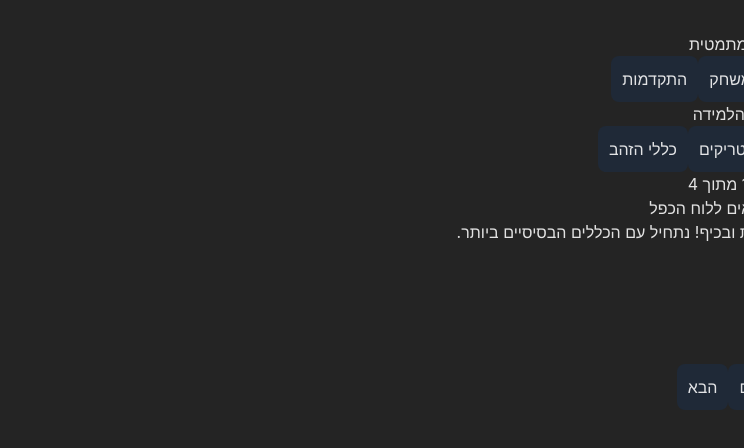
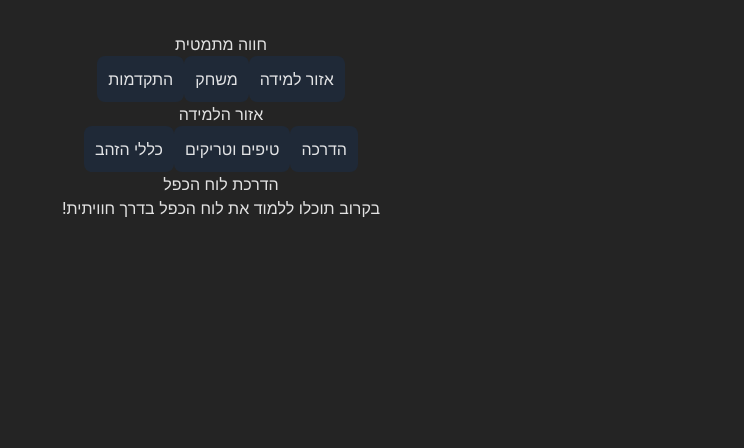
Before and after one commit to Doron-gut1/multiplication-game, a React (Vite) app: page / in a window 1280 px wide. Shown: the top 448 px of the page, without its empty margins (536-1280 px from the left). Built offline with nearby package versions, Linux system fonts and the light colour scheme.

Commit message:
Add LearningZone component

```diff
--- a/src/components/learning/LearningZone.tsx
+++ b/src/components/learning/LearningZone.tsx
@@ -1,8 +1,4 @@
-// src/components/learning/LearningZone.tsx
 import React, { useState } from 'react';
-import TipsLibrary from './TipsLibrary';
-import Tutorial from './Tutorial';
-import GoldenRules from './GoldenRules';
 
 type LearningTab = 'tips' | 'tutorial' | 'rules';
 
@@ -11,48 +7,49 @@ const LearningZone: React.FC = () => {
 
   return (
     <div className="w-full max-w-4xl mx-auto">
-      {/* כותרת ותפריט ניווט */}
       <div className="mb-6">
         <h2 className="text-2xl font-bold mb-4">אזור הלמידה</h2>
         <div className="flex gap-4 border-b">
           <button
             onClick={() => setActiveTab('tutorial')}
-            className={`px-4 py-2 ${
-              activeTab === 'tutorial'
-                ? 'border-b-2 border-blue-500 text-blue-500'
-                : 'text-gray-500'
-            }`}
+            className={`px-4 py-2 ${activeTab === 'tutorial' ? 'border-b-2 border-blue-500 text-blue-500' : 'text-gray-500'}`}
           >
             הדרכה
           </button>
           <button
             onClick={() => setActiveTab('tips')}
-            className={`px-4 py-2 ${
-              activeTab === 'tips'
-                ? 'border-b-2 border-blue-500 text-blue-500'
-                : 'text-gray-500'
-            }`}
+            className={`px-4 py-2 ${activeTab === 'tips' ? 'border-b-2 border-blue-500 text-blue-500' : 'text-gray-500'}`}
           >
             טיפים וטריקים
           </button>
           <button
             onClick={() => setActiveTab('rules')}
-            className={`px-4 py-2 ${
-              activeTab === 'rules'
-                ? 'border-b-2 border-blue-500 text-blue-500'
-                : 'text-gray-500'
-            }`}
+            className={`px-4 py-2 ${activeTab === 'rules' ? 'border-b-2 border-blue-500 text-blue-500' : 'text-gray-500'}`}
           >
             כללי הזהב
           </button>
         </div>
       </div>
 
-      {/* תוכן הטאב הפעיל */}
       <div className="p-4">
-        {activeTab === 'tutorial' && <Tutorial />}
-        {activeTab === 'tips' && <TipsLibrary />}
-        {activeTab === 'rules' && <GoldenRules />}
+        {activeTab === 'tutorial' && (
+          <div className="text-center">
+            <h3 className="text-xl font-bold mb-4">הדרכת לוח הכפל</h3>
+            <p>בקרוב תוכלו ללמוד את לוח הכפל בדרך חוויתית!</p>
+          </div>
+        )}
+        {activeTab === 'tips' && (
+          <div className="text-right">
+            <h3 className="text-xl font-bold mb-4">טיפים וטריקים</h3>
+            <p>בקרוב תוכלו למצוא כאן טיפים שיעזרו לכם ללמוד!</p>
+          </div>
+        )}
+        {activeTab === 'rules' && (
+          <div className="text-right">
+            <h3 className="text-xl font-bold mb-4">כללי הזהב בלוח הכפל</h3>
+            <p>כאן יופיעו הכללים החשובים ביותר!</p>
+          </div>
+        )}
       </div>
     </div>
   );
```
